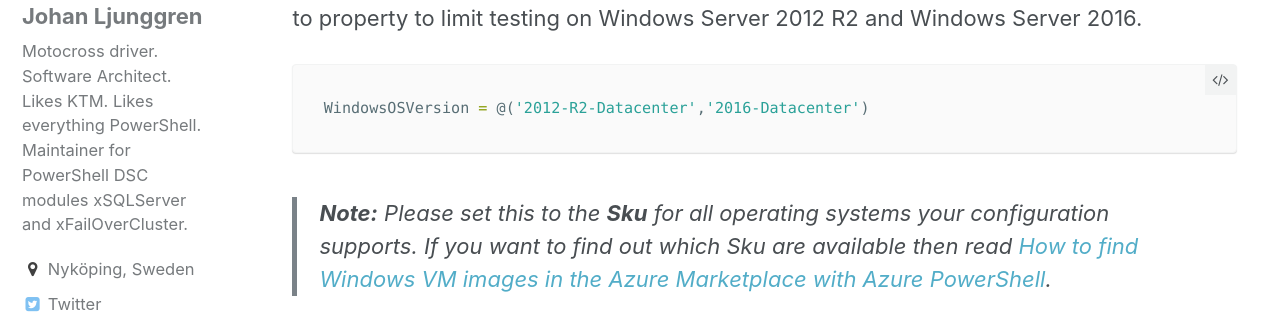
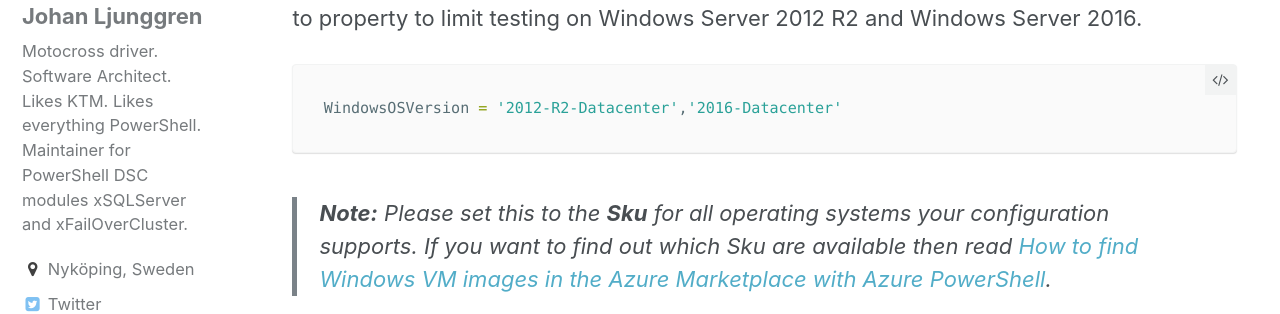
Before and after one commit to johlju/johlju.github.io, a Jekyll site: the page built from _posts/2017-08-05-create-a-dsc-configuration-repository.md, in a window 1280 px wide and 900 px high, scrolled down 14147 px. Shown: the part 161-475 px from the top of the window. Built offline with Jekyll 4.4.1, drawn with Linux system fonts in a browser that asks for light colours; emoji names are drawn with the system emoji font; comment, search, counter and statistics services are not loaded.

Commit message:
Fixed code error

````diff
--- a/_posts/2017-08-05-create-a-dsc-configuration-repository.md
+++ b/_posts/2017-08-05-create-a-dsc-configuration-repository.md
@@ -442,7 +442,7 @@ just renamed.
     Windows Server 2012 R2 and Windows Server 2016.
 
     ```powershell
-    WindowsOSVersion = @('2012-R2-Datacenter','2016-Datacenter')
+    WindowsOSVersion = '2012-R2-Datacenter','2016-Datacenter'
     ```
 
     >**Note:** Please set this to the **Sku** for all operating systems your
````
